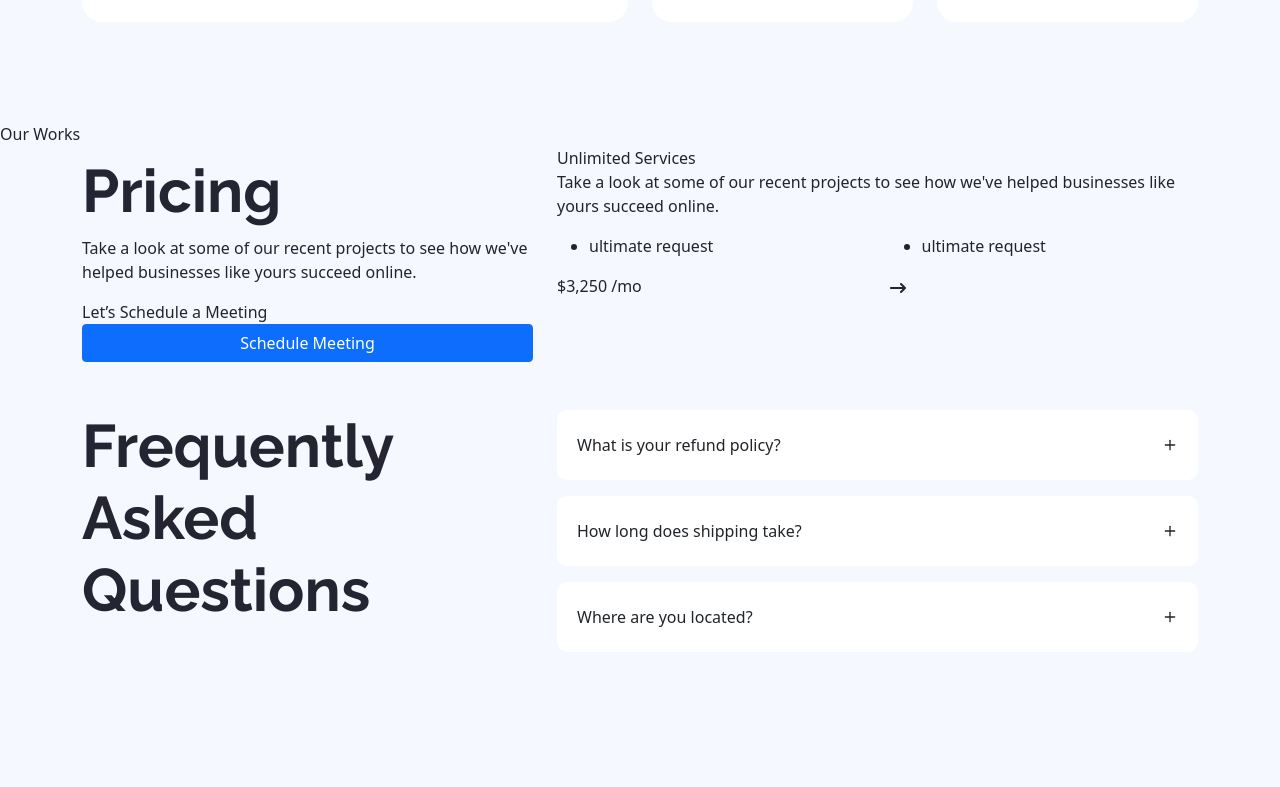
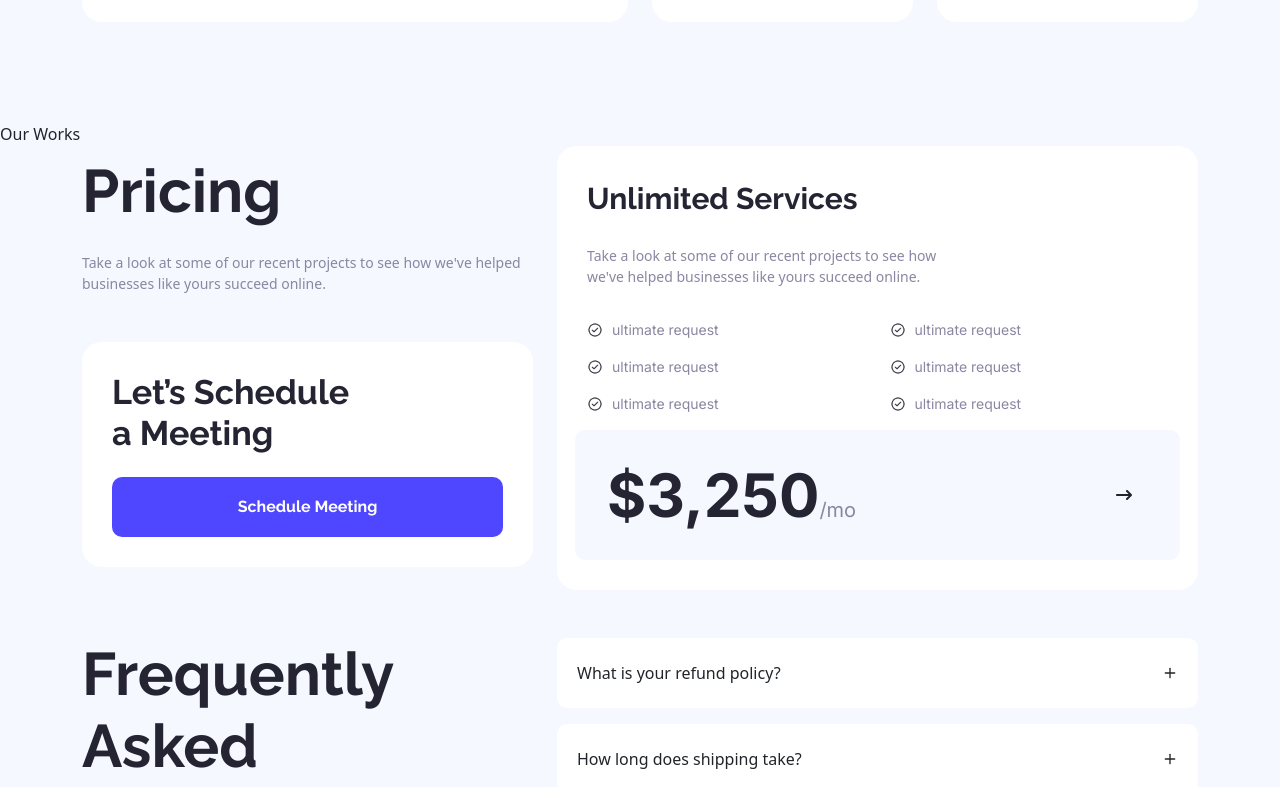
Before and after one commit to rabby-shek/faster-ui-ollyo-assignment, a React (Create React App) app: page / in a window 1280 px wide. Shown: the part 1607-2394 px from the top of the page. Built offline with nearby package versions, Linux system fonts and the light colour scheme; grey boxes are pictures that could not be loaded.

Commit message:
pricing section complete

```diff
--- a/src/components/pricing/Pricing.jsx
+++ b/src/components/pricing/Pricing.jsx
@@ -6,37 +6,45 @@ const Pricing = () => {
       <div className="row">
         <div className="col-lg-5">
           <div className="section-title">Pricing</div>
-          <p>
+          <p className="pricing-left-text">
             Take a look at some of our recent projects to see how we've helped
             businesses like yours succeed online.
           </p>
-          <div>
-            <div className="pricing-title">Let’s Schedule a Meeting</div>
-            <button className="btn btn-primary w-100">Schedule Meeting</button>
+          <div className="card pricing-left-card">
+            <div className="pricing-title">
+              Let’s Schedule <br /> a Meeting
+            </div>
+            <button className="btn meeting-btn">Schedule Meeting</button>
           </div>
         </div>
         <div className="col-lg-7">
-          <div>Unlimited Services</div>
-          <p>
-            Take a look at some of our recent projects to see how we've helped
-            businesses like yours succeed online.
+          <div className="card h-100 pricing-right-card">
+            <div className="pricing-right-card-title">Unlimited Services</div>
+            <p className="pricing-right-card-text">
+              Take a look at some of our recent projects to see how <br /> we've
+              helped businesses like yours succeed online.
             </p>
             <div className="row">
               <div className="col-lg-6">
                 <ul>
+                  <li>ultimate request</li>
+                  <li>ultimate request</li>
                   <li>ultimate request</li>
                 </ul>
               </div>
               <div className="col-lg-6">
                 <ul>
                   <li>ultimate request</li>
+                  <li>ultimate request</li>
+                  <li>ultimate request</li>
                 </ul>
               </div>
             </div>
-          <div className="row">
-            <div className="col-6">$3,250 /mo</div>
+            <div className="row price-right-container">
+              <div className="col-6"><span className="price">$3,250</span><span className="month">/mo</span></div>
               <div className="col-6">
-              <FaArrowRightLong />
+                <div className="h-100 d-flex justify-content-end align-items-center p-3 b"><FaArrowRightLong /></div>
+              </div>
             </div>
           </div>
         </div>
--- a/src/index.css
+++ b/src/index.css
@@ -167,6 +167,7 @@ a {
   font-weight: 400;
   font-family: "Inter", sans-serif;
   margin-top: 1rem;
+  color: #8987A1;
 }
 .WhatWeDoPhoto{
   width: 100%;
@@ -189,3 +190,93 @@ a {
   width: 100%;
   padding: 10px;
 }
+
+/* pricing section styles */
+.pricing-left-card{
+  padding: 30px;
+}
+.pricing-left-text{
+  font-size: 14px;
+  font-weight: 400;
+  color: #8987A1;
+  margin-top: 1rem;
+  margin-bottom: 3rem;
+}
+.pricing-title{
+  font-size: 34.07px;
+  font-weight: 700;
+  font-family: "Raleway", sans-serif;
+  color: #252432;
+  line-height: 40.88px;
+  margin-bottom: 1.4rem;
+}
+.meeting-btn{
+  height: 60px;
+  width: 100%;
+  background-color: #4E47FF;
+  border-radius: 10px;
+  font-size: 16px;
+  font-weight: 700;
+  font-family: "Raleway", sans-serif;
+  color: #FFFFFF;
+}
+.pricing-right-card{
+  padding: 30px;
+}
+.pricing-right-card-title{
+  font-size: 30px;
+  color: #252432;
+  font-weight: 700;
+  font-family: "Raleway", sans-serif;
+  margin-bottom: .5rem;
+}
+.pricing-right-card-text{
+  font-size: 14px;
+  font-weight: 400;
+  color: #8987A1;
+  margin-top: 1rem;
+}
+.price{
+  font-size: 60px;
+  font-weight: 700;
+  font-family: "Inter", sans-serif;
+  color: #252432;
+}
+.pricing-right-card ul {
+  padding: 0;
+  list-style: none; /* Removes default bullet points */
+}
+
+.pricing-right-card ul li {
+  position: relative;
+  padding-left: 25px;
+  font-size: 14px;
+  font-weight: 400;
+  color: #8987A1;
+  margin-top: 1rem;
+  font-family: "Inter", sans-serif;
+}
+
+.pricing-right-card ul li::before {
+  content: '';
+  position: absolute;
+  left: 0;
+  top: 50%;
+  transform: translateY(-50%);
+  width: 16px; /* Adjust size of the icon */
+  height: 16px;
+  background-image: url('./assets/images/tick.png'); /* Replace with the online icon URL */
+  background-size: contain;
+  background-repeat: no-repeat;
+}
+.month{
+  color: #8987A1;
+  font-size: 20px;
+  font-weight: 400;
+  font-family: "Inter", sans-serif;
+}
+.price-right-container{
+  background-color: #F5F8FF;
+  border-radius: 10px;
+  padding: 20px;
+}
```
Also changed, not shown: src/assets/images/frequently-asked-bg.png (added), src/assets/images/tick.png (added). Lines whose indentation alone changed are shown as unchanged.
